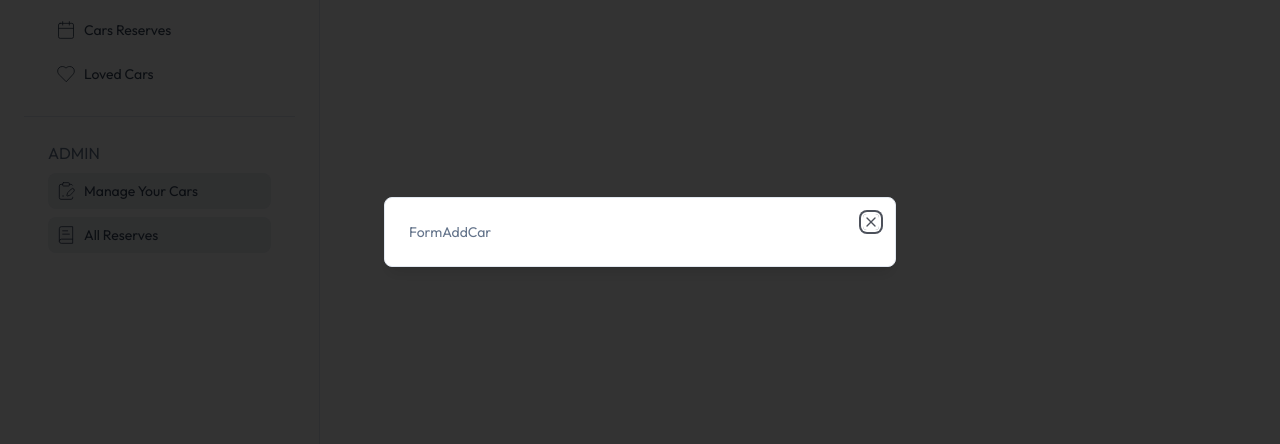
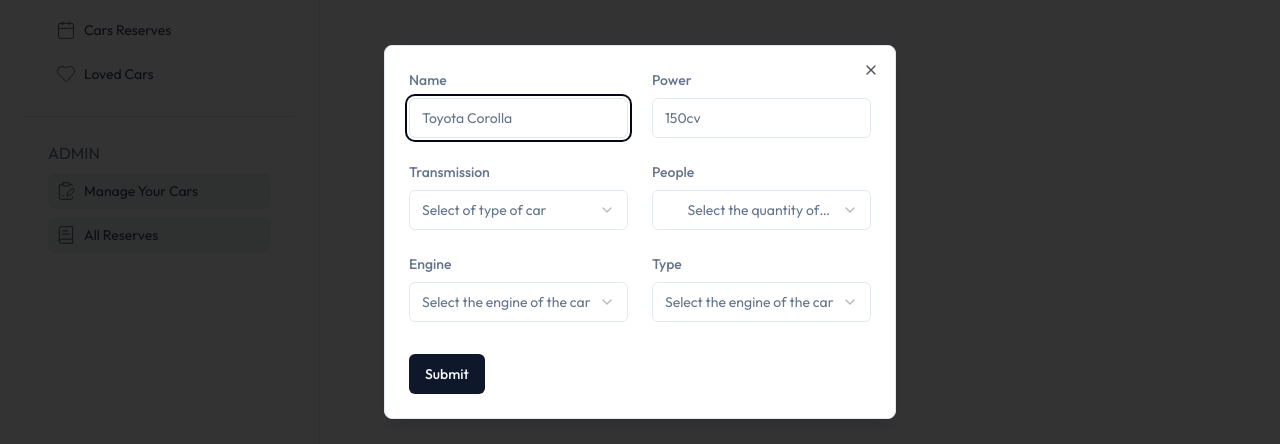
Before and after one commit to Luciano-Olmedo/Carsify, a Next.js app: page /dashboard/admin/cars-manager in a window 1280 px wide. Both pictures are taken after a click on the button "Add new car". Shown: the part 168-612 px from the top of the page. Built offline with nearby package versions, Linux system fonts and the light colour scheme; no server answers.

Commit message:
formAddCar

```diff
--- /dev/null
+++ b/app/(routes)/(dashboard)/dashboard/admin/cars-manager/components/FormAddCar/FormAddCar.form.ts
@@ -0,0 +1,15 @@
+
+import { z } from "zod";
+
+export const formSchema = z.object({
+    name: z.string().min(2).max(50),
+    cv: z.string().min(2).max(50),
+    transmission: z.string().min(2).max(50),
+    people: z.string().min(1),
+    photo: z.string().min(2).max(100),
+    engine: z.string().min(2).max(50),
+    type: z.string().min(2).max(50),
+    priceDay: z.string().min(2).max(50),
+    isPublish: z.boolean()
+
+  });
--- a/app/(routes)/(dashboard)/dashboard/admin/cars-manager/components/FormAddCar/FormAddCar.tsx
+++ b/app/(routes)/(dashboard)/dashboard/admin/cars-manager/components/FormAddCar/FormAddCar.tsx
@@ -1,14 +1,183 @@
+"use client";
+import { zodResolver } from "@hookform/resolvers/zod";
+import { useForm } from "react-hook-form";
 
-"use client"
+import { z } from "zod";
+import { Button } from "@/components/ui/button";
+import {
+  Form,
+  FormControl,
+  FormDescription,
+  FormField,
+  FormItem,
+  FormLabel,
+  FormMessage,
+} from "@/components/ui/form";
+import { Input } from "@/components/ui/input";
+import { formSchema } from "./FormAddCar.form";
+import {
+  Select,
+  SelectContent,
+  SelectItem,
+  SelectTrigger,
+  SelectValue,
+} from "@/components/ui/select";
 
-import { z } from "zod"
+export function FormAddCar() {
+  const form = useForm<z.infer<typeof formSchema>>({
+    resolver: zodResolver(formSchema),
+    defaultValues: {
+      name: "",
+      cv: "",
+      transmission: "",
+      people: "",
+      photo: "",
+      engine: "",
+      type: "",
+      isPublish: false,
+    },
+  });
 
-const formSchema = z.object({
-  username: z.string().min(2).max(50),
-})
+  const onSubmit = async (values: z.infer<typeof formSchema>) => {
+    console.log(values);
+  };
 
-export  function FormAddCar() {
   return (
-    <div>FormAddCar</div>
-  )
+    <Form {...form}>
+      <form onSubmit={form.handleSubmit(onSubmit)} className="space-y-8">
+        <div className="grid gap-6 lg:grid-cols-2">
+          <FormField
+            control={form.control}
+            name="name"
+            render={({ field }) => (
+              <FormItem>
+                <FormLabel>Name</FormLabel>
+                <FormControl>
+                  <Input placeholder="Toyota Corolla" {...field} />
+                </FormControl>
+                <FormMessage />
+              </FormItem>
+            )}
+          />
+          <FormField
+            control={form.control}
+            name="cv"
+            render={({ field }) => (
+              <FormItem>
+                <FormLabel>Power</FormLabel>
+                <FormControl>
+                  <Input placeholder="150cv" type="number" {...field} />
+                </FormControl>
+                <FormMessage />
+              </FormItem>
+            )}
+          />
+          <FormField
+            control={form.control}
+            name="transmission"
+            render={({ field }) => (
+              <FormItem>
+                <FormLabel>Transmission</FormLabel>
+                <Select
+                  onValueChange={field.onChange}
+                  defaultValue={field.value}
+                >
+                  <FormControl>
+                    <SelectTrigger>
+                      <SelectValue placeholder="Select of type of car" />
+                    </SelectTrigger>
+                  </FormControl>
+                  <SelectContent>
+                    <SelectItem value="manual">Manual</SelectItem>
+                    <SelectItem value="automatic">Automátic</SelectItem>
+                  </SelectContent>
+                </Select>
+                <FormMessage />
+              </FormItem>
+            )}
+          />
+           <FormField
+            control={form.control}
+            name="people"
+            render={({ field }) => (
+              <FormItem>
+                <FormLabel>People</FormLabel>
+                <Select
+                  onValueChange={field.onChange}
+                  defaultValue={field.value}
+                >
+                  <FormControl>
+                    <SelectTrigger>
+                      <SelectValue placeholder="Select the quantity of people" />
+                    </SelectTrigger>
+                  </FormControl>
+                  <SelectContent>
+                    <SelectItem value="2">2</SelectItem>
+                    <SelectItem value="4">4</SelectItem>
+                    <SelectItem value="6">6</SelectItem>
+                    <SelectItem value="8">8</SelectItem>
+                  </SelectContent>
+                </Select>
+                <FormMessage />
+              </FormItem>
+            )}
+          />
+          <FormField
+            control={form.control}
+            name="engine"
+            render={({ field }) => (
+              <FormItem>
+                <FormLabel>Engine</FormLabel>
+                <Select
+                  onValueChange={field.onChange}
+                  defaultValue={field.value}
+                >
+                  <FormControl>
+                    <SelectTrigger>
+                      <SelectValue placeholder="Select the engine of the car" />
+                    </SelectTrigger>
+                  </FormControl>
+                  <SelectContent>
+                    <SelectItem value="gasoil">Gasolin</SelectItem>
+                    <SelectItem value="diesel">Diesel</SelectItem>
+                    <SelectItem value="electric">Electric</SelectItem>
+                    <SelectItem value="hybrid">Hybrid</SelectItem>
+                  </SelectContent>
+                </Select>
+                <FormMessage />
+              </FormItem>
+            )}
+          />
+          <FormField
+            control={form.control}
+            name="type"
+            render={({ field }) => (
+              <FormItem>
+                <FormLabel>Type</FormLabel>
+                <Select
+                  onValueChange={field.onChange}
+                  defaultValue={field.value}
+                >
+                  <FormControl>
+                    <SelectTrigger>
+                      <SelectValue placeholder="Select the engine of the car" />
+                    </SelectTrigger>
+                  </FormControl>
+                  <SelectContent>
+                    <SelectItem value="sedan">Sedán</SelectItem>
+                    <SelectItem value="suv">SUV</SelectItem>
+                    <SelectItem value="coupe">Coupé</SelectItem>
+                    <SelectItem value="familiar">Familiar</SelectItem>
+                    <SelectItem value="luxe">De luxe</SelectItem>
+                  </SelectContent>
+                </Select>
+                <FormMessage />
+              </FormItem>
+            )}
+          />
+        </div>
+        <Button type="submit">Submit</Button>
+      </form>
+    </Form>
+  );
 }
--- a/app/layout.tsx
+++ b/app/layout.tsx
@@ -2,13 +2,8 @@ import type { Metadata } from "next";
 import { Outfit } from "next/font/google";
 import "./globals.css";
 import NextTopLoader from "nextjs-toploader";
-import {
-  ClerkProvider,
-  SignInButton,
-  SignedIn,
-  SignedOut,
-  UserButton,
-} from "@clerk/nextjs";
+import { ClerkProvider } from "@clerk/nextjs";
+import { Toaster } from "@/components/ui/toaster";
 
 const outfit = Outfit({ subsets: ["latin"] });
 
@@ -27,8 +22,8 @@ export default function RootLayout({
       <html lang="en">
         <body className={outfit.className}>
           <NextTopLoader color="#000" />
-
           {children}
+          <Toaster/>
         </body>
       </html>
     </ClerkProvider>
```
